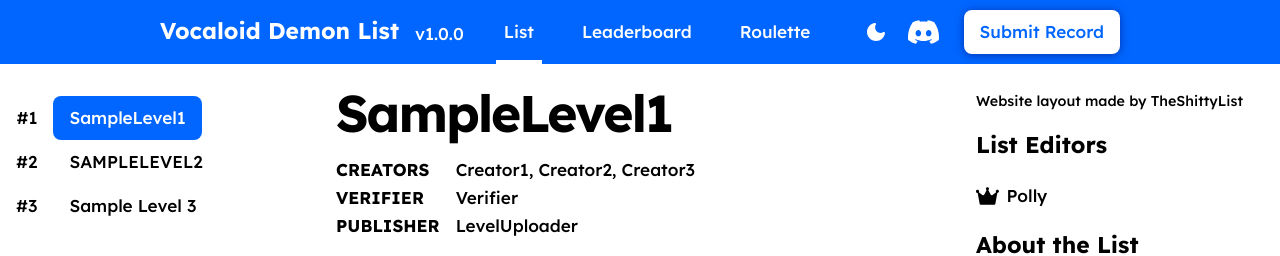
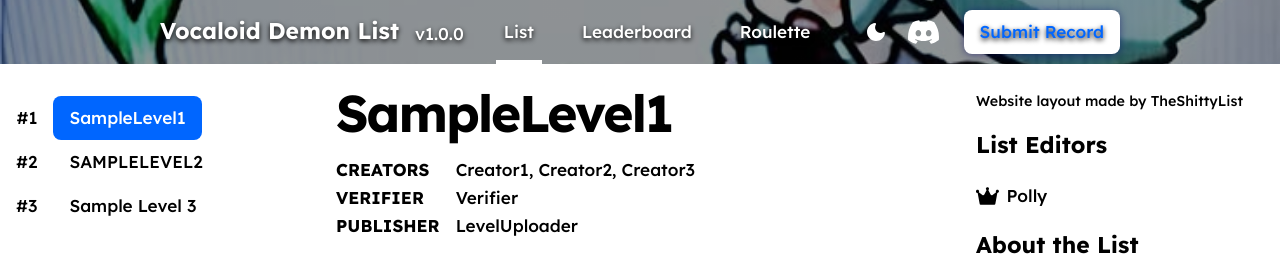
Before and after one commit to p0IIy/Vocaloid-Demon-List, a plain HTML site: page index.html in a window 1280 px wide. Shown: the top 256 px of the page. Drawn offline with nearby package versions, Linux system fonts and the light colour scheme.

Commit message:
Update header banner and improve text contrast

```diff
--- a/css/main.css
+++ b/css/main.css
@@ -51,11 +51,13 @@ header {
     padding-inline: calc(25vw - 10rem);
     height: 4rem;
     background-color: var(--color-primary);
-    background-image: url("../Separador.jpg");
+    background-image:
+        linear-gradient(rgba(0, 0, 0, 0.42), rgba(0, 0, 0, 0.42)),
+        url("../image_2026-11-22_231118859.png");
     background-size: cover;
     background-position: center;
     background-repeat: no-repeat;
-    color: var(--color-on-primary);
+    color: white;
 }
 @media screen and (min-width: 1366px) {
     header {
@@ -64,6 +66,7 @@ header {
     }
 }
 header .logo {
+    text-shadow: 0 2px 5px rgba(0, 0, 0, 0.95);
     justify-self: end;
     align-self: center;
     display: flex;
@@ -72,6 +75,7 @@ header .logo {
 }
 header .nav {
     flex: 1;
+    text-shadow: 0 2px 5px rgba(0, 0, 0, 0.95);
 }
 
 main {
```
